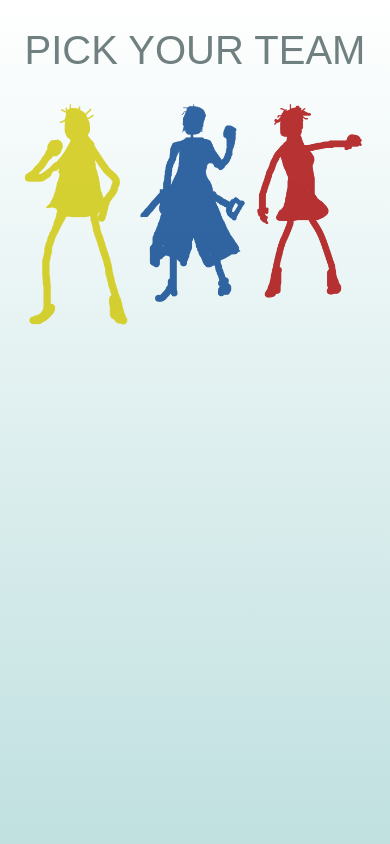
After one commit to jviide/urlhandlers-assembly-app, a Python web app: template templates/index.html in a window 390 px wide. The commit adds this page. Run offline with Jinja, Linux system fonts and the light colour scheme; the template is opened without the code that fills it, so the values that code supplies are empty.

Commit message:
Add a main page

```diff
--- /dev/null
+++ b/templates/index.html
@@ -0,0 +1,94 @@
+<!doctype html>
+<html>
+  <head>
+    <title>Challenge</title>
+    <style type="text/css">
+      html, body {
+        position: relative;
+        border: none;
+        padding: 0;
+        margin: 0;
+        height: 100%;
+        font-family: sans-serif;
+        color: #708080;
+      }
+
+      body {
+        background: #c0e0e0;
+        background: linear-gradient(rgba(255, 255, 255, 0), #c0e0e0);
+      }
+
+      .header {
+        position: relative;
+        height: 2.5em;
+        font-size: 4em;
+        line-height: 1em;
+        width: 100%;
+      }
+
+      .header .text {
+        display: block;
+        position: absolute;
+        bottom: 0.75em;
+        left: 0;
+        right: 0;
+        text-align: center;
+      }
+
+      .strip {
+        position: relative;
+        height: 60%;
+        padding: 0 15%;
+      }
+
+      .leader {
+        display: inline-block;
+        position: relative;
+        background-size: contain;
+        background-repeat: no-repeat;
+        background-position: center top;
+        margin: 1%;
+        width: 30%;
+        height: 100%;
+        opacity: 0.8;
+        transition: transform 0.15s, opacity 0.2s;
+      }
+
+      .leader:hover {
+        transform: scale(1.1);
+        opacity: 1.0;
+        transition: transform 0.2s, opacity 0.5s;
+      }
+
+      @media (max-width: 720px) {
+        .header {
+          font-size: 3em;
+        }
+
+        .strip {
+          padding: 0 10%;
+        }
+      }
+
+      @media (max-width: 600px) {
+        .header {
+          font-size: 2.5em;
+        }
+
+        .strip {
+          padding: 0 5%;
+        }
+      }
+    </style>
+  </head>
+  <body>
+    <div class="header">
+      <span class="text">PICK YOUR TEAM</span>
+    </div>
+    <div class="strip">
+      <a class="leader" style="background-image: url('/static/yellow.png');" href="/yellow"></a>
+      <a class="leader" style="background-image: url('/static/blue.png');" href="/blue"></a>
+      <a class="leader" style="background-image: url('/static/red.png');" href="/red"></a>
+    </div>
+  </body>
+</html>
--- a/templates/scores.html
+++ b/templates/scores.html
@@ -13,7 +13,7 @@
       }
 
       body {
-        background: linear-gradient(#d0e0e0, white 80%, #d0e0e0 80%);
+        background: linear-gradient(#c0e0e0, white 80%, #d0e0e0 80%);
       }
 
       .strip {
```
Also changed, not shown: main.py (+8 -1 lines).
